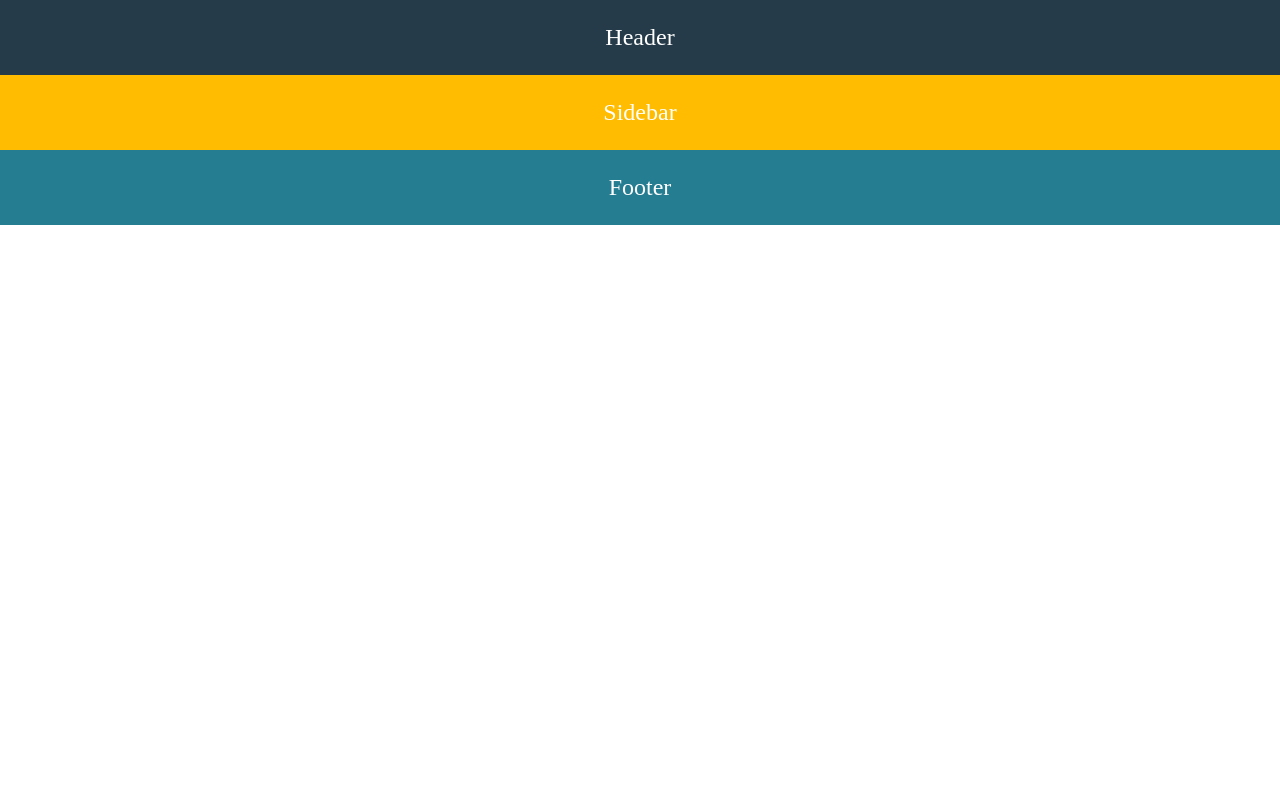
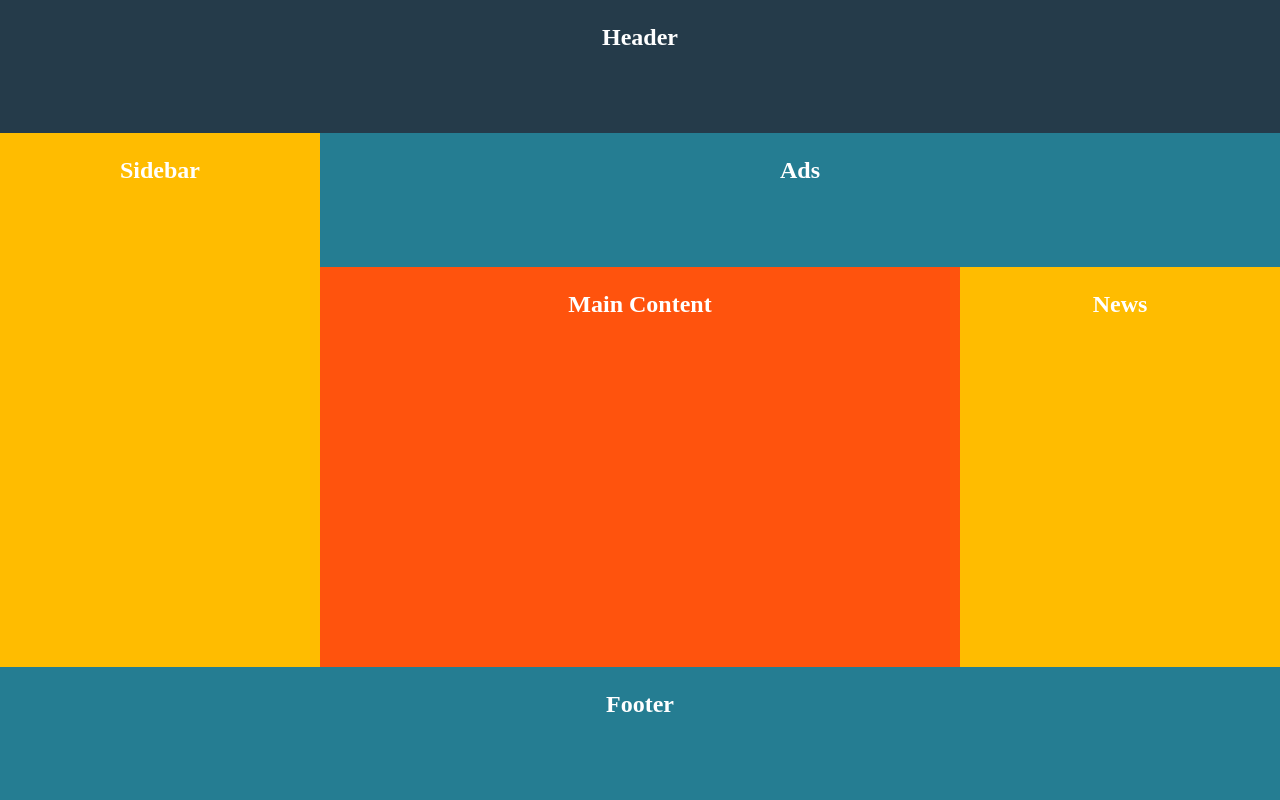
Before and after one commit to KomodomFS/Grid, a plain HTML site: page index.html in a window 1280 px wide. Drawn offline with Linux system fonts and the light colour scheme.

Commit message:
grid done

```diff
--- a/index.html
+++ b/index.html
@@ -9,12 +9,12 @@
 </head>
 
 <body>
-    <div class="contianer">
+    <div class="container">
         <div class="box header">Header</div>
         <div class="box sidebar">Sidebar</div>
-        <!--  <div class="box ads">Ads</div>
+        <div class="box ads">Ads</div>
         <div class="box main">Main Content</div>
-        <div class="box news">News</div>!-->
+        <div class="box news">News</div>
         <div class="box footer">Footer</div>
     </div>
 </body>
--- a/styles.css
+++ b/styles.css
@@ -1,7 +1,7 @@
 body {
     margin: 0;
     color: #fff;
-    font-weight: 800px;
+    font-weight: 800;
     font-size: 24px;
     text-align: center;
 }
@@ -13,28 +13,35 @@ body {
 
 .container{
     height: 100vh;
-    display: flex;
-    flex-direction: column;
+    display: grid;
+    grid-template-rows: 1fr 1fr 3fr 1fr;
+    grid-template-columns: 1fr 2fr 1fr;
+
 }
 
 .header{
-    flex-basis: 16.66%;
+    grid-row: 1 / 2;
+    grid-column: 1 / -1;
     background-color: #253b4a;
 }
 .sidebar{
-    flex-basis: 66.66%;
+    grid-row: 2 / -2;
+    grid-column: 1 / 2;
     background-color: #ffbc00;
 }
 .ads{
+    grid-column: 2 / -1;
     background-color: #257d92;
 }
 .main{
+    grid-column: 2 / -2;
     background-color: #ff530d;
 }
 .news{
     background-color: #ffbc00;
 }
 .footer{
-    flex-basis: 16.66%;
     background-color: #257d92;
+    grid-row: -2 / -1;
+    grid-column: 1 / -1;
 }
```
